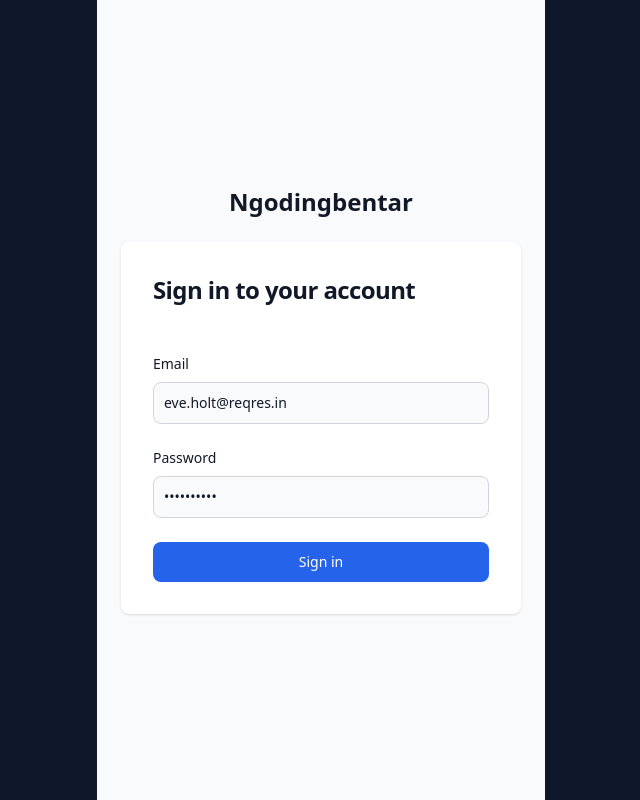
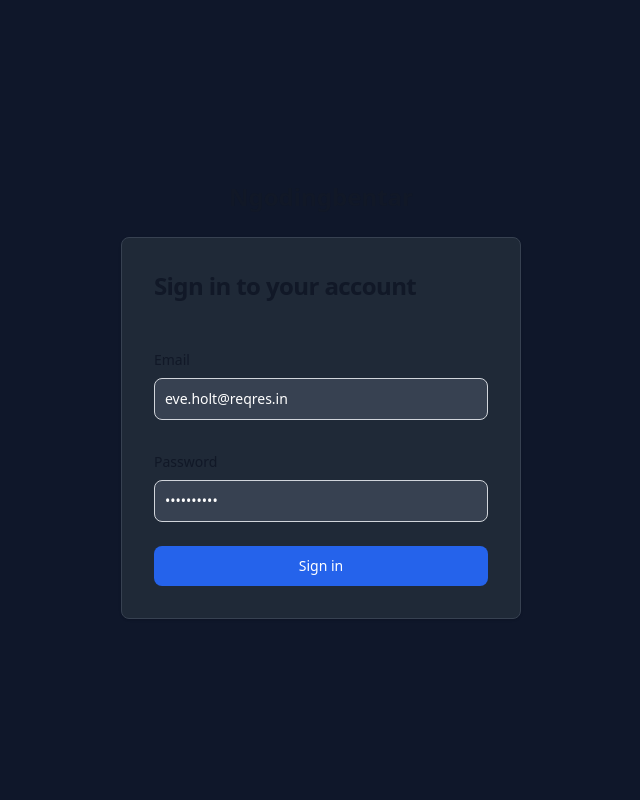
Before and after one commit to ngodingbentar/nb-blog, a Vue app: page /login in a window 1280 px wide. Shown: the whole page, without its empty margins (319-959 px from the left). Built offline with nearby package versions, Linux system fonts and the light colour scheme; no server answers.

Commit message:
updated: modal

```diff
--- a/src/components/atoms/InputAtom.vue
+++ b/src/components/atoms/InputAtom.vue
@@ -40,6 +40,6 @@ const props = defineProps({
 
 <style lang="postcss" scoped>
 .form__input {
-  @apply bg-gray-50 border border-gray-300 text-gray-900 sm:text-sm rounded-lg focus:ring-blue-600 focus:border-blue-600 block w-full p-2.5 dark:bg-gray-700 dark:border-gray-600 dark:placeholder-gray-400 dark:text-white dark:focus:ring-blue-500 dark:focus:border-blue-500;
+  @apply bg-gray-700 text-white border border-gray-300  sm:text-sm rounded-lg focus:ring-blue-600 focus:border-blue-600 block w-full p-2.5   dark:focus:ring-blue-500 dark:focus:border-blue-500;
 }
 </style>
--- a/src/components/molecules/InputMolecule.vue
+++ b/src/components/molecules/InputMolecule.vue
@@ -1,7 +1,9 @@
 <template>
-  <div>
-    <LabelAtom :label="label" :type="type" />
-    <InputAtom :modelValue="modelValue" :type="type" :disabled="disabled" :placeholder="placeholder" @update:modelValue="$emit('update:modelValue', $event)" />
+  <div class="input__molecule">
+    <div>
+      <LabelAtom :label="label" :type="type" />
+      <InputAtom :modelValue="modelValue" :type="type" :disabled="disabled" :placeholder="placeholder" @update:modelValue="$emit('update:modelValue', $event)" />
+    </div>
   </div>
 </template>
 
@@ -32,3 +34,9 @@ const props = defineProps({
   }
 })
 </script>
+
+<style scoped lang="postcss">
+.input__molecule:first-child {
+  @apply mb-8;
+}
+</style>
--- a/src/components/organisms/CardLogin.vue
+++ b/src/components/organisms/CardLogin.vue
@@ -46,7 +46,7 @@ async function submit() {
 
 <style scoped lang="postcss">
 .login__card {
-  @apply w-full bg-white rounded-lg shadow dark:border md:mt-0 sm:max-w-md xl:p-0 dark:bg-gray-800 dark:border-gray-700;
+  @apply w-full bg-gray-800 rounded-lg shadow md:mt-0 sm:max-w-md xl:p-0 border border-gray-700;
 }
 
 .login__form {
--- a/src/components/organisms/ModalPost.vue
+++ b/src/components/organisms/ModalPost.vue
@@ -2,12 +2,15 @@
   <transition name="modal" mode="out-in">
     <div v-if="show" class="modal__overlay">
       <div class="modal__wrapper">
-        <div class="modal__container">
-          Modal
-          <input v-model="postForm.name" placeholder="Name" />
-          <textarea v-model="postForm.description" placeholder="Description" />
-          <button @click="$emit('close')">close</button>
-          <button @click="submit()">{{ isNew ? 'Add' : 'Update' }}</button>
+        <div class="login__card">
+          <div class="login__form">
+            <InputMolecule label="Name" type="text" v-model="postForm.name" placeholder="Name..." />
+            <InputMolecule label="Description" type="text" v-model="postForm.description" placeholder="Description..." />
+            <div class="modal__footer">
+              <button @click="$emit('close')">close</button>
+              <button @click="submit()">{{ isNew ? 'Add' : 'Update' }}</button>
+            </div>
+          </div>
         </div>
       </div>
     </div>
@@ -16,6 +19,7 @@
 
 <script setup lang="ts">
 import { reactive, watch } from 'vue'
+import InputMolecule from '@/components/molecules/InputMolecule.vue'
 
 const props = defineProps({
   show: {
@@ -66,4 +70,16 @@ async function submit() {
 .modal__container {
   @apply w-1/3 h-1/3 bg-white rounded-lg;
 }
+
+.login__card {
+  @apply w-full bg-gray-800 rounded-lg shadow dark:border md:mt-0 sm:max-w-md xl:p-0 dark:border-gray-700;
+}
+
+.login__form {
+  @apply p-6;
+}
+
+.modal__footer {
+  @apply flex text-white w-full justify-between mt-8;
+}
 </style>
--- a/src/components/organisms/PostsLists.vue
+++ b/src/components/organisms/PostsLists.vue
@@ -41,8 +41,7 @@ async function init() {
 
 function showModal(data: IPost) {
   show.value = true
-  if(data.isNew)
-    isNew.value = data.isNew
+  isNew.value = data.isNew as boolean
   post.value = data
 }
 
--- a/src/views/BlogView.vue
+++ b/src/views/BlogView.vue
@@ -16,6 +16,6 @@ import PostsLists from '@/components/organisms/PostsLists.vue'
 
 <style scoped lang="postcss">
 .wrapper {
-  @apply h-screen bg-slate-900 flex justify-center items-center text-white;
+  @apply h-screen flex justify-center items-center text-white;
 }
 </style>
--- a/src/views/LoginView.vue
+++ b/src/views/LoginView.vue
@@ -17,11 +17,11 @@ import CardLogin from '@/components/organisms/CardLogin.vue'
 
 <style scoped lang="postcss">
 .wrapper {
-  @apply h-screen bg-slate-900 flex justify-center items-center;
+  @apply bg-slate-900 h-screen flex justify-center items-center;
 }
 
 .login {
-  @apply bg-gray-50 dark:bg-gray-900 max-w-md w-full;
+  @apply  max-w-md w-full;
 }
 
 .login__main {
```
